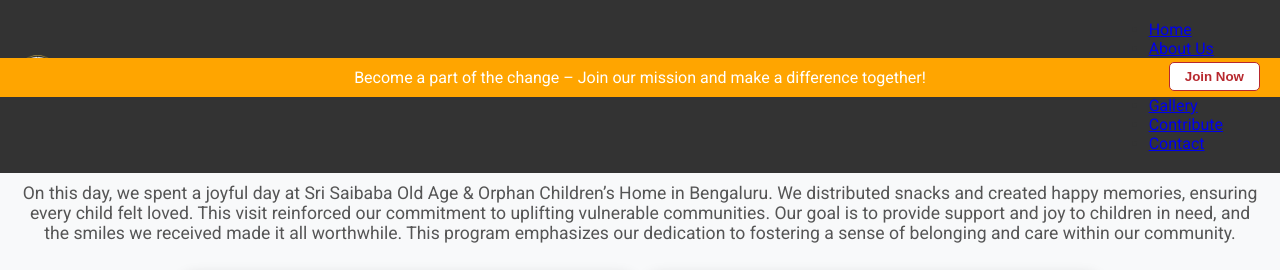
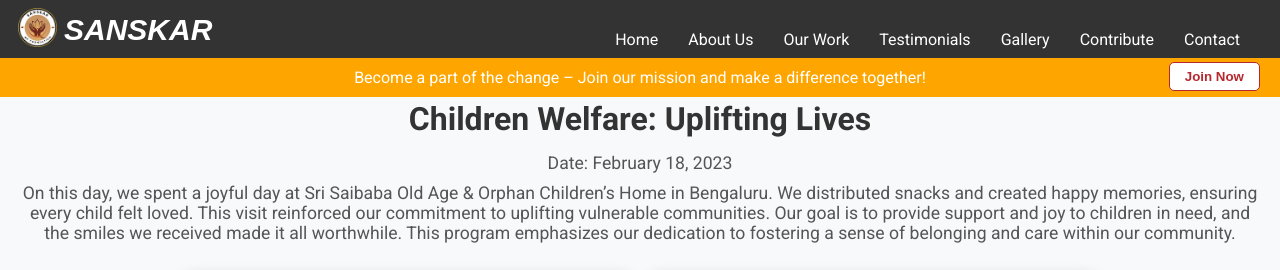
Before and after one commit to Sanskarmkf/Sanskar_Website, a Flask app: page /p2 in a window 1280 px wide. Shown: the top 270 px of the page. Run offline with Flask 3, Linux system fonts and the light colour scheme; parts of the project's set-up code (start-up, migrations or seed data) failed here and were passed over.

Commit message:
correct p2 nav

```diff
--- a/templates/home.html
+++ b/templates/home.html
@@ -347,7 +347,7 @@
     position: absolute;
     top: 50%;
     transform: translateY(-50%);
-    background-color: rgba(0, 0, 0, 0.5);
+    background-color : rgba(0, 0, 0, 0.5);
     border: none;
     color: white;
     padding: 10px;
--- a/templates/program2.html
+++ b/templates/program2.html
@@ -24,6 +24,7 @@
         </div>
         <span class="logo-text-content">SANSKAR</span>
       </div>
+      <nav class="top-nav">
         <ul>
             <li><a href="{{ url_for('home') }}">Home</a></li>
             <li><a href="{{ url_for('about') }}">About Us</a></li>
```
Lines whose indentation alone changed are shown as unchanged.
